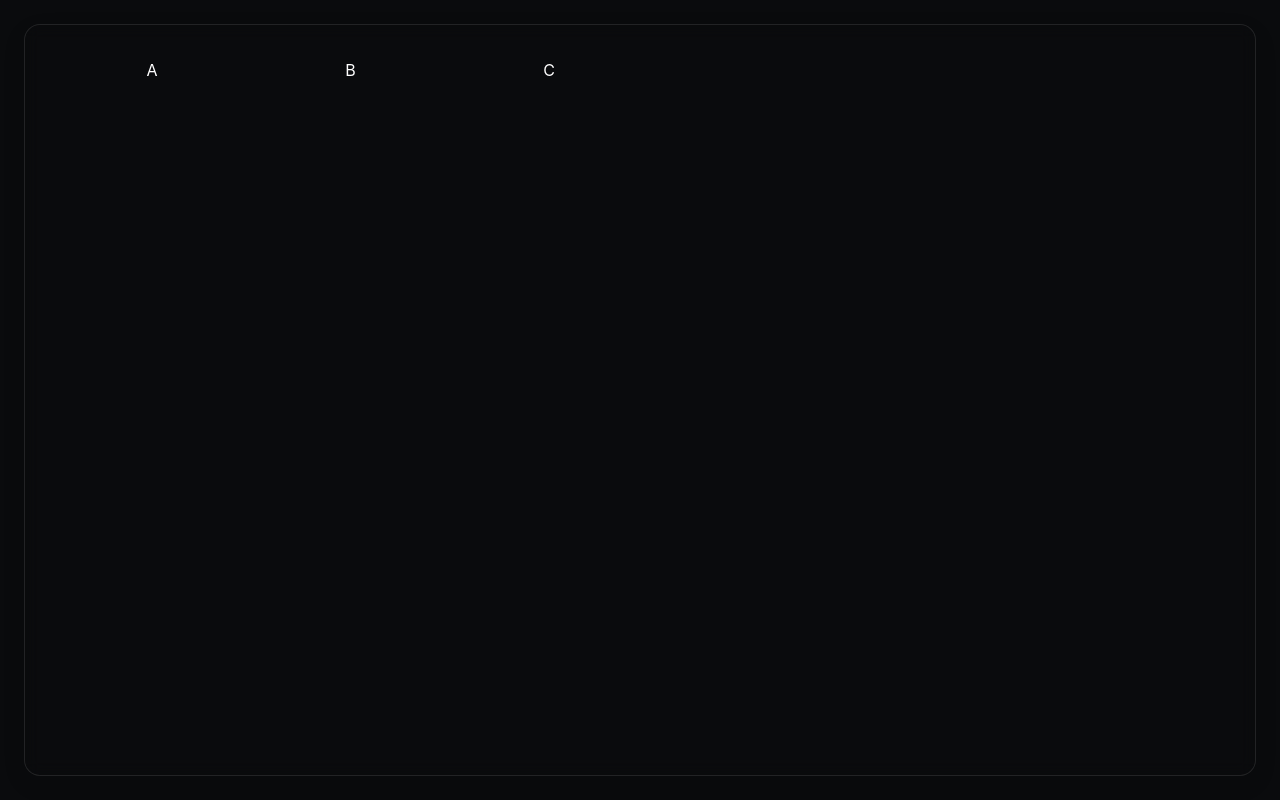
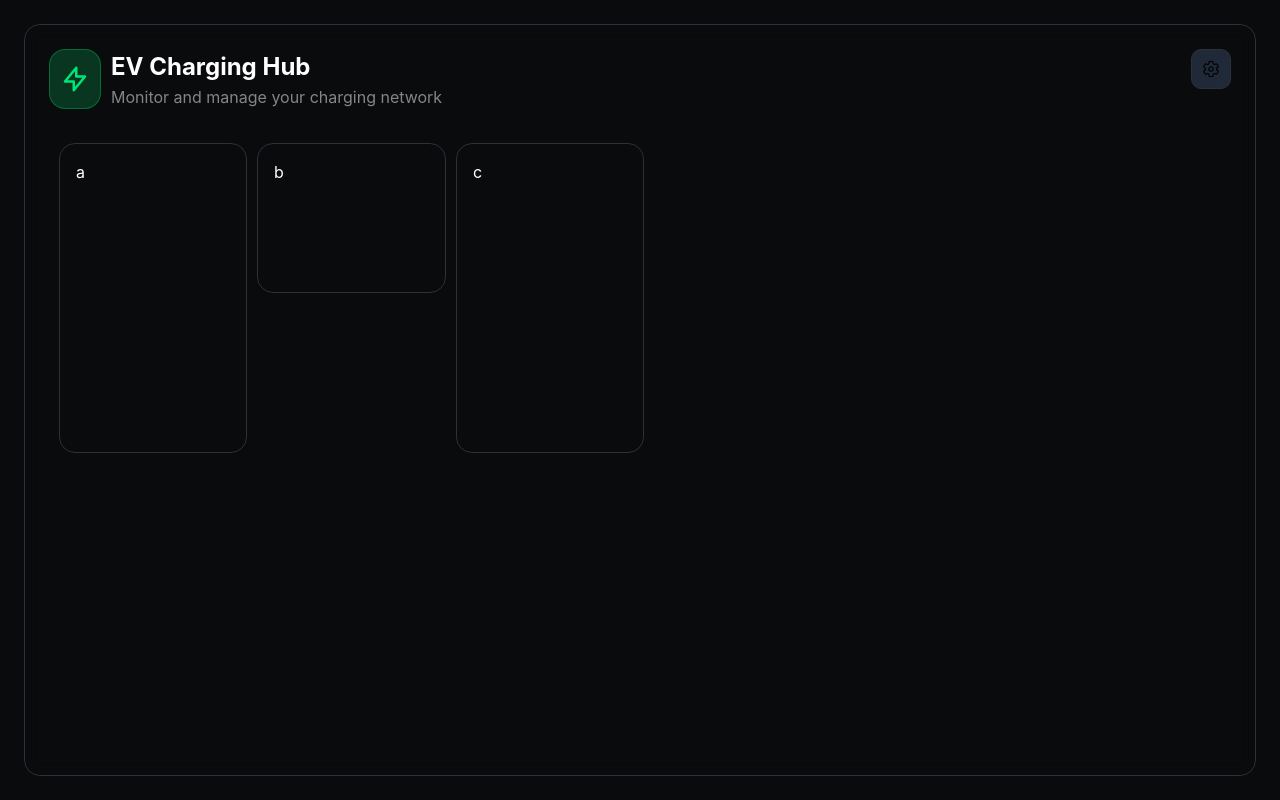
Before and after one commit to Pawel555/VoltBoard, a React (Vite) app: page / in a window 1280 px wide. Built offline with nearby package versions, Linux system fonts and the light colour scheme.

Commit message:
add dashboard editing functionality

```diff
--- a/src/components/Dashboard.tsx
+++ b/src/components/Dashboard.tsx
@@ -1,31 +1,47 @@
 import GridLayout, { type Layout } from "react-grid-layout";
 import "react-grid-layout/css/styles.css";
 import "react-resizable/css/styles.css";
-import { DashboardWrapper } from "./styles";
+import { DashboardWrapper, WidgetWrapper } from "./styles";
 import { useState } from "react";
+import { TopPannel } from "./TopPannel";
 
 export function Dashboard() {
   const initLayout = [
     { i: "a", x: 0, y: 0, w: 2, h: 2 },
-    { i: "b", x: 2, y: 0, w: 2, h: 2 },
+    { i: "b", x: 2, y: 0, w: 2, h: 1 },
     { i: "c", x: 4, y: 0, w: 2, h: 2 },
   ];
 
   const [layout, setLayout] = useState<Layout>(initLayout);
+  const [editDashboard, setEditDashboard] = useState<boolean>(false);
+
+  const renderWidget = () => {
+    return layout.map((widget) => {
+      return (
+        <WidgetWrapper key={widget.i} $editStyle={editDashboard}>
+          <p>{widget.i}</p>
+        </WidgetWrapper>
+      );
+    });
+  };
 
   return (
     <DashboardWrapper>
+      <TopPannel
+        editDashboard={editDashboard}
+        setEditDashboard={setEditDashboard}
+      />
       <GridLayout
         className="layout"
         layout={layout}
         width={1200}
+        dragConfig={{ enabled: editDashboard }}
+        style={{ marginTop: 24 }}
         onLayoutChange={(newLayout) => {
           setLayout(newLayout);
         }}
       >
-        <div key="a">A</div>
-        <div key="b">B</div>
-        <div key="c">C</div>
+        {renderWidget()}
       </GridLayout>
     </DashboardWrapper>
   );
--- /dev/null
+++ b/src/components/IconButton.tsx
@@ -0,0 +1,17 @@
+import { IconButtonStyled } from "./styles";
+
+export function IconButton({
+  value,
+  onClick,
+  Icon,
+}: {
+  value: boolean;
+  onClick(value: boolean): void;
+  Icon: React.ReactElement<SVGSVGElement>;
+}) {
+  return (
+    <IconButtonStyled $active={value} onClick={() => onClick(!value)}>
+      {Icon}
+    </IconButtonStyled>
+  );
+}
--- /dev/null
+++ b/src/components/TopPannel.tsx
@@ -0,0 +1,39 @@
+import { IconButton } from "./IconButton";
+import {
+  ButtonsWrapper,
+  IconWrapper,
+  LightningBoltIcon,
+  SettingsIcon,
+  TitleWrapper,
+} from "./styles";
+
+export function TopPannel({
+  editDashboard,
+  setEditDashboard,
+}: {
+  editDashboard: boolean;
+  setEditDashboard(value: boolean): void;
+}) {
+  return (
+    <div style={{ display: "flex", width: "100%" }}>
+      <div style={{ display: "flex", gap: "10px" }}>
+        <IconWrapper>
+          <LightningBoltIcon />
+        </IconWrapper>
+        <TitleWrapper>
+          <h2>{"EV Charging Hub"}</h2>
+          <p style={{ opacity: 0.5 }}>
+            {"Monitor and manage your charging network"}
+          </p>
+        </TitleWrapper>
+      </div>
+      <ButtonsWrapper>
+        <IconButton
+          value={editDashboard}
+          onClick={setEditDashboard}
+          Icon={<SettingsIcon />}
+        />
+      </ButtonsWrapper>
+    </div>
+  );
+}
--- a/src/components/styles.ts
+++ b/src/components/styles.ts
@@ -1,14 +1,102 @@
+import { HiOutlineLightningBolt } from "react-icons/hi";
+import { IoSettingsOutline } from "react-icons/io5";
 import styled from "styled-components";
 
+//Dashboard
 export const DashboardWrapper = styled.div`
   width: calc(100vw - 48px);
   height: calc(100vh - 48px);
   padding: 24px;
   backdrop-filter: blur(8px);
   border-radius: 16px;
-  box-shadow:
-    0 8px 24px rgba(0, 0, 0, 0.08),
-    inset 0 0 0 1px rgba(255, 255, 255, 0.1);
+  border: 1px solid ${({ theme }) => theme.colors.border};
   overflow: hidden;
+`;
 
-`
+export const WidgetWrapper = styled.div<{ $editStyle?: boolean }>`
+  display: flex;
+  padding: 16px;
+  border-radius: 16px;
+  opacity: 1;
+  border: 1px solid
+    ${({ $editStyle, theme }) =>
+      $editStyle
+        ? `color-mix(in srgb, ${theme.colors.accent}, transparent 70%)`
+        : theme.colors.border};
+
+  cursor: ${({ $editStyle }) => ($editStyle ? "move" : "default")};
+`;
+
+//TopPannel
+export const IconWrapper = styled.div`
+  display: flex;
+  justify-content: center;
+  align-items: center;
+  padding: 10px;
+  border-radius: 16px;
+  background-color: ${({ theme }) =>
+    `color-mix(in srgb, ${theme.colors.accent}, transparent 80%)`};
+  border: 1px solid
+    ${({ theme }) =>
+      `color-mix(in srgb, ${theme.colors.accent}, transparent 70%)`};
+  aspect-ratio: 1 / 1;
+  width: fit-content;
+`;
+
+export const LightningBoltIcon = styled(HiOutlineLightningBolt)`
+  width: 30px;
+  height: 30px;
+  color: ${({ theme }) => theme.colors.accent};
+`;
+
+export const SettingsIcon = styled(IoSettingsOutline)`
+  width: 18px;
+  height: 16px;
+`;
+
+export const ButtonsWrapper = styled.div`
+  display: flex;
+  width: 100%;
+  justify-content: flex-end;
+  gap: 12px;
+`;
+
+export const TitleWrapper = styled.div`
+  display: flex;
+  flex-direction: column;
+  text-align: left;
+  white-space: nowrap;
+`;
+
+//IconButton
+export const IconButtonStyled = styled.button<{ $active: boolean }>`
+  display: inline-flex;
+  width: 40px;
+  height: 40px;
+  padding: 5px;
+  align-items: center;
+  justify-content: center;
+  background-color: ${({ theme }) => theme.colors.darkGray};
+  border: 1px solid ${({ theme }) => theme.colors.border};
+  border-radius: 10px;
+  cursor: pointer;
+
+  transition:
+    background-color 1s ease,
+    transform 1s ease;
+
+  &:hover {
+    border-color: ${({ theme }) => theme.colors.borderHover};
+  }
+
+  svg {
+    width: 18px;
+    height: 18px;
+  }
+
+  ${({ $active, theme }) =>
+    $active &&
+    `color: ${theme.colors.accent};
+      background-color: color-mix(in srgb, ${theme.colors.accent}, transparent 80%);
+      border: 1px solid color-mix(in srgb, ${theme.colors.accent}, transparent 80%);`}
+`;
--- a/src/styles/GlobalStyle.ts
+++ b/src/styles/GlobalStyle.ts
@@ -10,7 +10,7 @@ export const GlobalStyle = createGlobalStyle<{ theme: ThemeType }>`
 
   body {
     background-color: ${({ theme }) => theme.colors.background};
-    color: ${({ theme }) => theme.colors.text};
+    color: ${({ theme }) => theme.colors.white};
     font-family: 'Inter', sans-serif;
     -webkit-font-smoothing: antialiased;
     overflow-x: hidden;
--- a/src/styles/theme.ts
+++ b/src/styles/theme.ts
@@ -2,12 +2,15 @@ export const darkTheme = {
   colors: {
     background: '#0a0b0d',
 
-    text: '#ffffff',
+    white: '#ffffff',
     textSecondary: '#8a8f98',
 
     accent: '#00e676',
     danger: '#ff5252',
-    border: '#2d3139'
+    border: '#2d3139',
+    borderHover: '#4b5563',
+
+    darkGray: '#1f2937',
   },
   shadows: {
     glow: '0 0 15px rgba(0, 230, 118, 0.2)'
```
